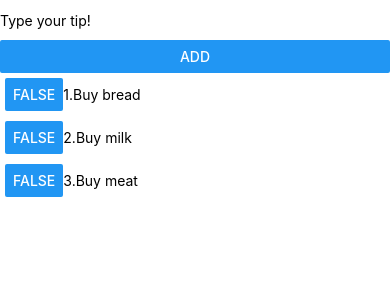
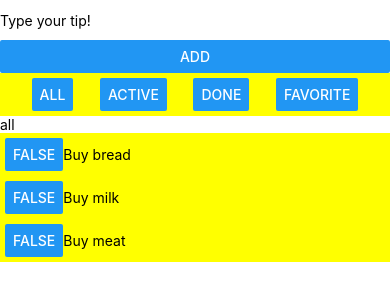
Before and after one commit to exxodia666/YourTips, a React Native app: screen / in a window 390 px wide. Shown: the top 300 px of the page. Built offline with nearby package versions, Linux system fonts and the light colour scheme.

Commit message:
Few changes

```diff
--- a/src/App.js
+++ b/src/App.js
@@ -1,13 +1,23 @@
-import React from 'react';
+import React, {useState} from 'react';
 import {SafeAreaView, StyleSheet, Text} from 'react-native';
 import InputComponent from './components/InputComponents';
 import TodoList from './components/TodoList';
 import RootModel from './models/RootModel';
-import 'mobx-react/batchingForReactNative'
+import 'mobx-react/batchingForReactNative';
+import FilterButtons from './components/FilterButtons';
+
+export const mode = {
+  all: 'all',
+  done: 'done',
+  active: 'active',
+  favorite: 'favorite',
+};
+
 const App = () => {
+  const [filterMode, setFilterMode] = useState(mode.all);
+
   const MobxContext = React.createContext(null);
-  //console.log('RootModel');
-  //console.log(RootModel.tasks.addTask);
+
   function useRootModel() {
     const Root = React.useContext(MobxContext);
     return Root;
@@ -16,7 +26,8 @@ const App = () => {
     <SafeAreaView>
       <MobxContext.Provider value={RootModel}>
         <InputComponent model={useRootModel} />
-        <TodoList model={useRootModel} />
+        <FilterButtons setMode={setFilterMode} />
+        <TodoList model={useRootModel} filterMode={filterMode} />
       </MobxContext.Provider>
     </SafeAreaView>
   );
--- /dev/null
+++ b/src/components/FilterButtons.js
@@ -0,0 +1,47 @@
+import React, {useState} from 'react';
+import {StyleSheet, TextInput, Button, View} from 'react-native';
+import {mode} from '../App';
+
+const FilterButtons = props => {
+  return (
+    <View style={styles.row}>
+      <Button
+        title="All"
+        onPress={() => {
+          props.setMode(mode.all);
+        }}
+      />
+      <Button
+        title="Active"
+        onPress={() => {
+          props.setMode(mode.active);
+        }}
+      />
+      <Button
+        title="Done"
+        onPress={() => {
+          props.setMode(mode.done);
+        }}
+      />
+      <Button
+        title="Favorite"
+        onPress={() => {
+          props.setMode(mode.favorite);
+        }}
+      />
+    </View>
+  );
+};
+
+const styles = StyleSheet.create({
+  row: {
+    padding: 5,
+    //flex: 1,
+    flexDirection: 'row',
+    backgroundColor: 'yellow',
+    justifyContent: 'space-evenly',
+    // alignItems: 'center',
+  },
+});
+
+export default FilterButtons;
--- a/src/components/InputComponents.js
+++ b/src/components/InputComponents.js
@@ -8,7 +8,6 @@ const InputComponent = props => {
   const addTask = props.model().tasks.addTask;
 
   const add = () => {
-    console.log('action');
     addTask(text);
   };
 
--- a/src/components/ListItem.js
+++ b/src/components/ListItem.js
@@ -12,6 +12,7 @@ import {
   TextInput,
 } from 'react-native';
 import {observer} from 'mobx-react';
+
 const LIstItem = props => {
   const [menu, setMenu] = useState(false);
   const [input, setInput] = useState(false);
@@ -20,12 +21,10 @@ const LIstItem = props => {
   const toggleTask = () => {
     props.toggle();
   };
-
   const editTask = (id, text) => {
     props.edit(id, text);
     setInput(false);
   };
-
   const deleteTask = id => {
     props.delete(id);
     setMenu(false);
@@ -39,16 +38,25 @@ const LIstItem = props => {
           title={props.finished.toString()}
           onPress={() => toggleTask()}
         />
+
         <TouchableOpacity>
-          <Text onLongPress={() => setMenu(!menu)}>
-            {props.id + 1 + '.' + props.text}
+          <Text
+            style={props.finished ? styles.textLineThrough : styles.textNone}
+            onLongPress={() => setMenu(!menu)}>
+            {props.text}
           </Text>
         </TouchableOpacity>
       </View>
       {menu && (
         <View style={styles.row}>
           <Button title="Edit" onPress={() => setInput(!input)} />
-          <Button title="Delete" onPress={() => deleteTask(props.id)} />
+          <Button
+            title="Delete"
+            onPress={() => {
+              setMenu(false);
+              deleteTask(props.id);
+            }}
+          />
           {input && (
             <>
               <TextInput
@@ -61,6 +69,7 @@ const LIstItem = props => {
                 title="Submit"
                 onPress={() => {
                   editTask(props.id, text);
+                  setMenu(false);
                   setText('');
                 }}
               />
@@ -73,6 +82,12 @@ const LIstItem = props => {
 };
 
 const styles = StyleSheet.create({
+  textLineThrough: {
+    textDecorationLine: 'line-through',
+  },
+  textNone: {
+    textDecorationLine: 'none',
+  },
   row: {
     padding: 5,
     flex: 1,
--- a/src/components/TodoList.js
+++ b/src/components/TodoList.js
@@ -1,27 +1,101 @@
 import React from 'react';
-import {StyleSheet, Text, FlatList, ScrollView, Alert} from 'react-native';
+import {
+  StyleSheet,
+  Text,
+  FlatList,
+  ScrollView,
+  Alert,
+  View,
+} from 'react-native';
 import {observer} from 'mobx-react';
 import ListItem from './ListItem';
+import {mode} from '../App';
 
-const TodoList = props => {
-  const tasks = props.model().tasks;
-  console.log(tasks.items);
+const TodoList = ({filterMode, model}) => {
+  const tasks =
+    filterMode === mode.all
+      ? model().tasks.items //all tasks
+      : filterMode === mode.active
+      ? model().tasks.showActiveTasks //active tasks
+      : filterMode === mode.done
+      ? model().tasks.showDoneTasks ///done tasks
+      : model().tasks === false; /// favorite task
+  const actions = tasks;
   return (
+    <>
+      <Text>{filterMode}</Text>
+      <View style={styles.all}>
         <ScrollView>
-      {tasks.items.map(item => (
+          {tasks.map(item => (
             <ListItem
               key={item.id}
               text={item.text}
               finished={item.finished}
               id={item.id}
               toggle={item.toggleTask}
-          edit={tasks.editTask}
-          delete={tasks.deleteTask}
+              //edit={tasks.editTask}
+              //delete={tasks.deleteTask}
             />
           ))}
         </ScrollView>
+      </View>
+    </>
   );
 };
 
-const styles = StyleSheet.create({});
+const styles = StyleSheet.create({
+  all: {
+    backgroundColor: 'yellow',
+  },
+  active: {
+    backgroundColor: 'red',
+  },
+  done: {
+    backgroundColor: 'green',
+  },
+  list: {
+    backgroundColor: 'red',
+  },
+});
 export default observer(TodoList);
+
+/*
+  return (
+    <FlatList
+      style={styles.list}
+      data={tasks.items}
+      renderItem={item => {
+        return (
+          <ListItem
+            key={item.item.id}
+            text={item.item.text}
+            finished={item.item.finished}
+            id={item.item.id}
+            toggle={item.item.toggleTask}
+            edit={item.item.editTask}
+            delete={tasks.deleteTask}
+          />
+        );
+      }}
+    />
+  );
+  */
+{
+  /*<FlatList
+        style={styles.list}
+        data={tasks.items}
+        renderItem={item => {
+          return (
+            <ListItem
+              key={item.item.id}
+              text={item.item.text}
+              finished={item.item.finished}
+              id={item.item.id}
+              toggle={item.item.toggleTask}
+              edit={item.item.editTask}
+              delete={tasks.deleteTask}
+            />
+          );
+        }}
+      />*/
+}
--- a/src/models/TaskListModel.js
+++ b/src/models/TaskListModel.js
@@ -1,5 +1,5 @@
 import TaskModel from './TaskModel';
-const {decorate, observable, action} = require('mobx');
+const {decorate, observable, action, computed} = require('mobx');
 
 class TaskListModel {
   items = [];
@@ -7,30 +7,39 @@ class TaskListModel {
     this.items = items;
   }
   addTask = text => {
+    console.log('ADD');
     this.items.push(
       new TaskModel({
-        id: this.items.length,
+        id: Math.random(),
         text: text,
       }),
     );
   };
 
   deleteTask = id => {
-  //s  console.log('DELETE ACTION');
-    this.items = this.items
-      .filter(item => item.id !== id)
-      .map(item => {
-        if (item.id > id) {
-          return {...item, id: item.id - 1};
-        } else {
-          return item;
-        }
-      });
+    console.log('DELETE ACTION');
+    this.items = this.items.filter(item => item.id !== id);
   };
 
-  editTask = (id, text) => {
-    this.items[id].text = text;
-  };
+  get showActiveTasks() {
+    console.log('Computed');
+    return this.items.filter(item => {
+      return item.finished === false;
+    });
+  }
+
+  get showDoneTasks() {
+    console.log('Computed 2');
+    return this.items.filter(item => {
+      return item.finished === true;
+    });
+  }
+  /*
+  get showFavoriteTasks() {
+    return this.items.filter((item) => {
+      return item.finished === false;
+    })
+  }*/
 }
 
 export default decorate(TaskListModel, {
@@ -38,4 +47,7 @@ export default decorate(TaskListModel, {
   addTask: action,
   deleteTask: action,
   editTask: action,
+  showActiveTasks: computed,
+  showDoneTasks: computed,
+  //showFavoriteTasks: computed,
 });
--- a/src/models/TaskModel.js
+++ b/src/models/TaskModel.js
@@ -9,10 +9,15 @@ class TaskModel {
     this.text = text;
   }
 
-  toggleTask() {
-    console.log('ACTION');
+  toggleTask = () => {
+    console.log('TOGGLE');
     this.finished = !this.finished;
-  }
+  };
+
+  editTask = task => {
+    console.log('EDIT');
+    this.text = task;
+  };
 }
 
 export default decorate(TaskModel, {
```
Lines whose indentation alone changed are shown as unchanged.
